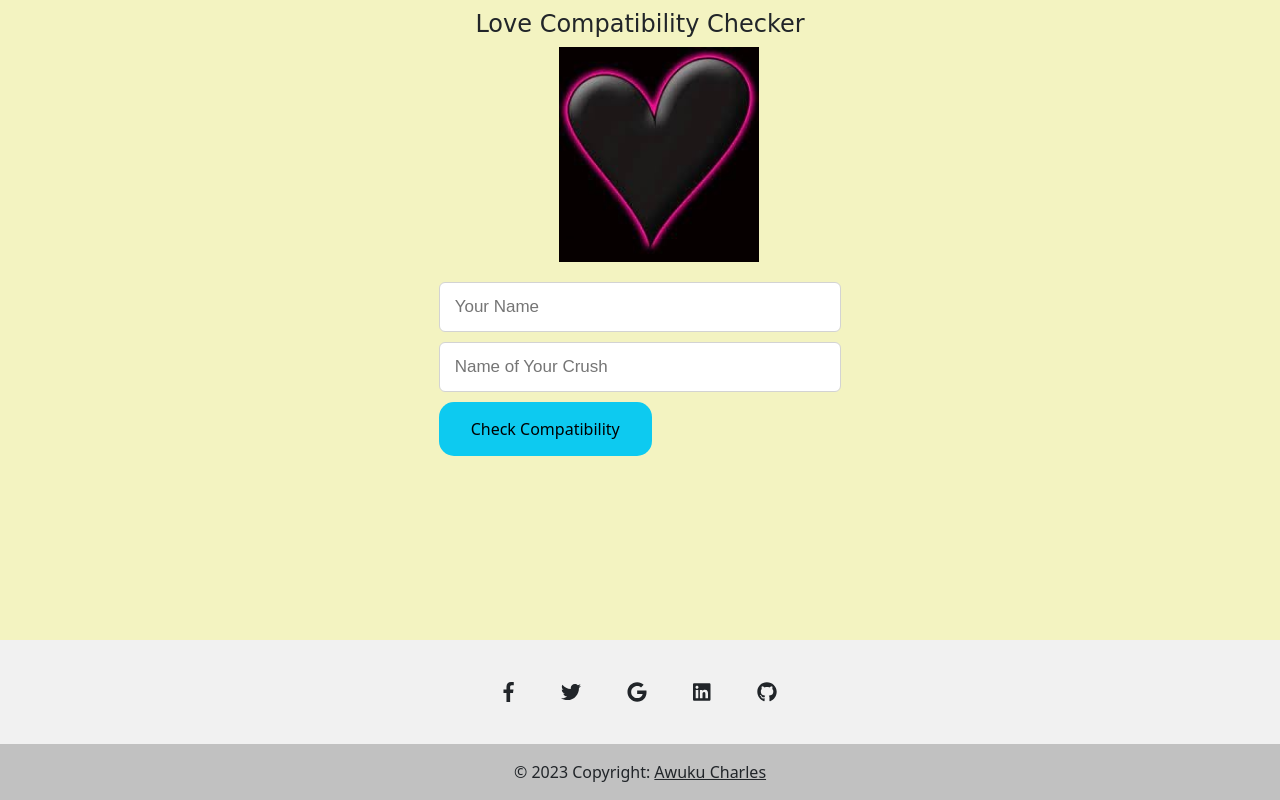
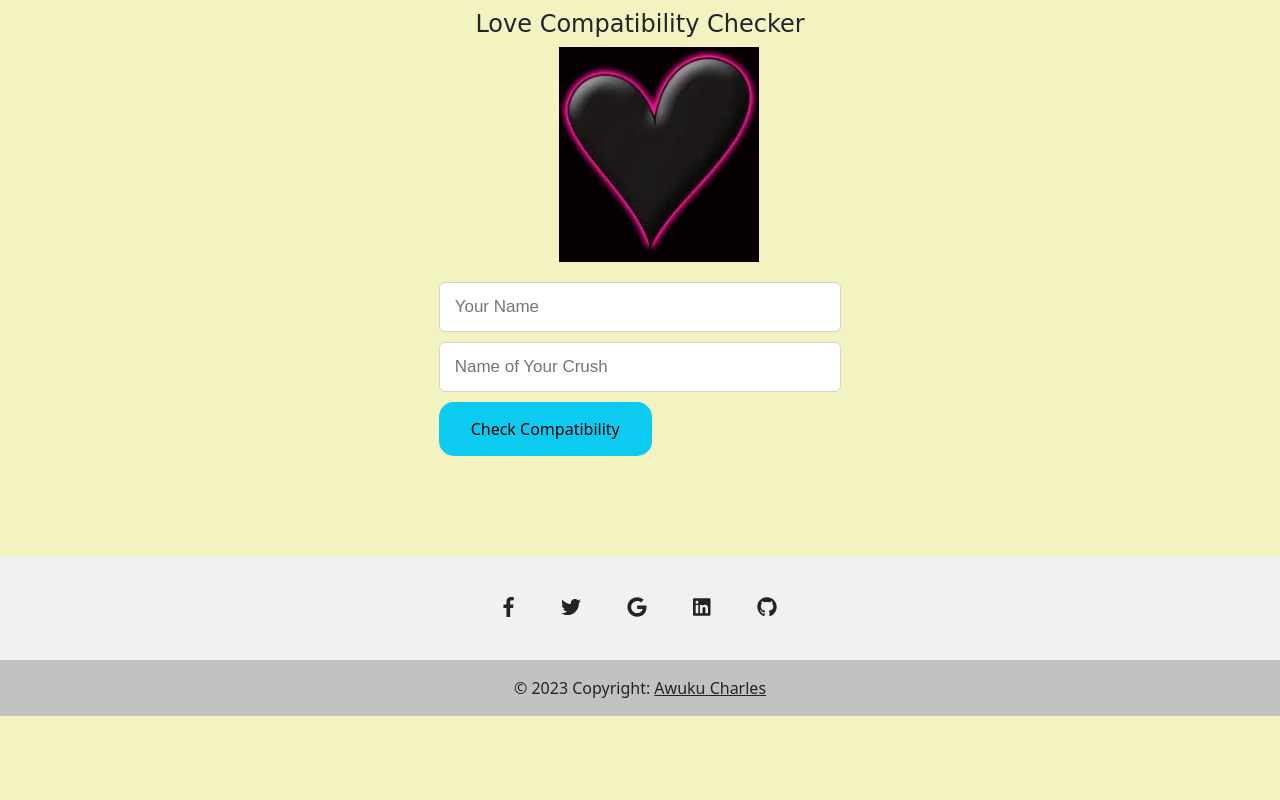
Before and after one commit to Barrister1990/CompatibiltyChecker, a plain HTML site: page index.html in a window 1280 px wide. Drawn offline with Linux system fonts and the light colour scheme.

Commit message:
Update style.css

```diff
--- a/style.css
+++ b/style.css
@@ -76,7 +76,6 @@ button{
     width: 200px;
 }
 footer {
-    position: fixed;
-    bottom: 0;
+     margin-top: 100px;
     width: 100%;
 }
```
